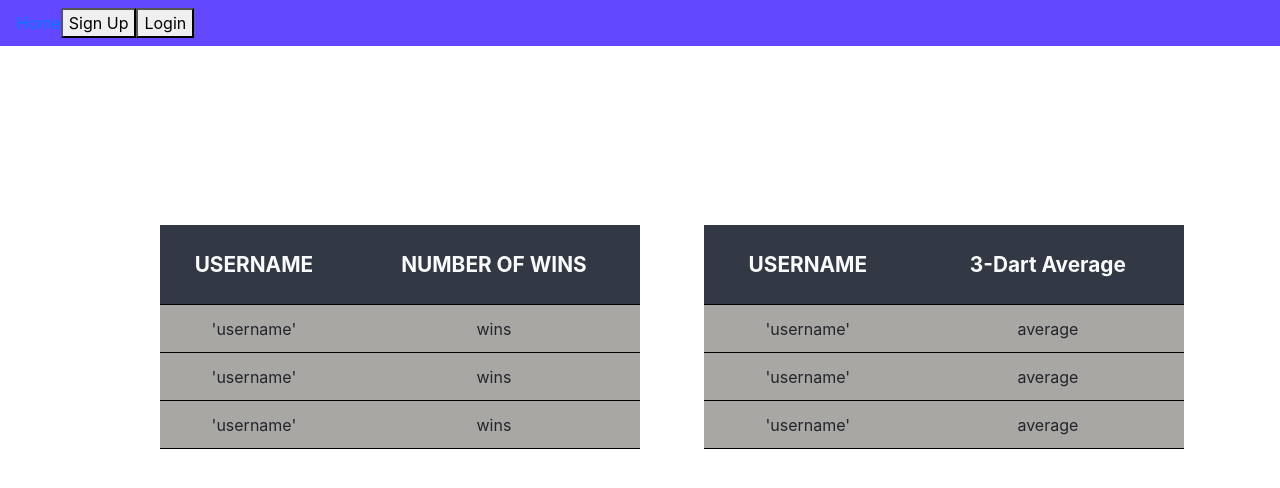
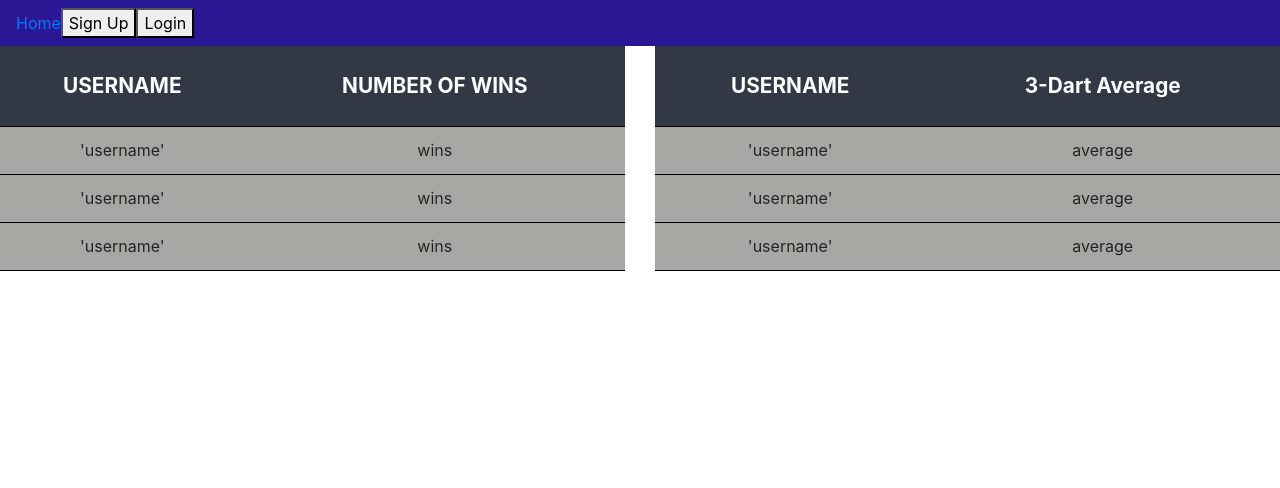
Before and after one commit to HeyAero/dartshub, a React app in the folder client/: page /leaderboard in a window 1280 px wide. Shown: the top 488 px of the page. Built offline with nearby package versions, Linux system fonts and the light colour scheme.

Commit message:
update styling variables and update leaderboard styling and layout

```diff
--- a/client/src/_variables.scss
+++ b/client/src/_variables.scss
@@ -1,4 +1,4 @@
-$dartshub-purple: #6147ff;
+$dartshub-purple: #291793;
 $dartshub-dark-purple: #1d135b;
 $dartshub-white: #fff;
 $dartshub-grey: #f6f7ff;
--- a/client/src/pages/Leaderboard/_Leaderboard.scss
+++ b/client/src/pages/Leaderboard/_Leaderboard.scss
@@ -1,26 +1,3 @@
-#Leaderboard-layout{
-    display: grid;
-    grid-template-columns: 1fr 1fr;
-    grid-template-rows: 1fr 1fr;
-
-
+#Leaderboard-layout {
+    overflow-x: hidden;
 }
-
-#WinsTable-layout{
-    grid-column: 1;
-    grid-row: 2;
-    width: 30rem;
-    margin-left: 10rem;
-}
-
-#ThreeDart-layout{
-    grid-column: 2;
-    grid-row: 2;
-    width: 30rem;
-    margin-left: 10%;
-}
-
-#LeaderNav{
-    grid-column-start: 1;
-    grid-column-end: 3;
-}
--- a/client/src/pages/Leaderboard/index.js
+++ b/client/src/pages/Leaderboard/index.js
@@ -10,11 +10,13 @@ const Leaderboard = () => {
                 <header id="LeaderNav">
                     <LeaderboardNav />
                 </header>
-                <div id="WinsTable-layout">
-                    <WinsTable />
-                </div>
-                <div id="ThreeDart-layout">
-                    <ThreeDartTable />
+                <div className="row">
+                    <div className="col-sm-6">
+                        <WinsTable />
+                    </div>
+                    <div className="col-sm-6">
+                        <ThreeDartTable />
+                    </div>
                 </div>
 
             </div>
```
